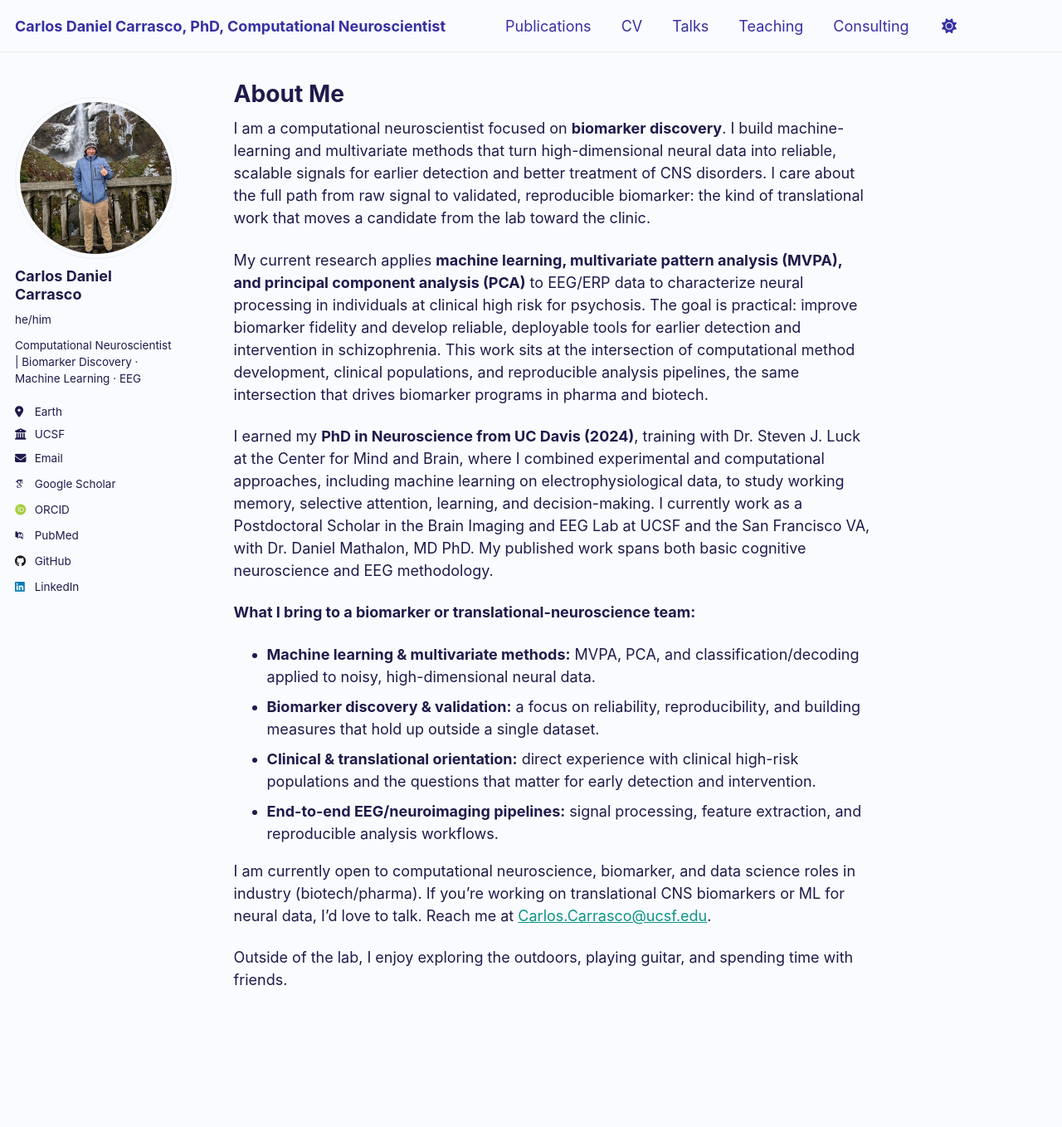
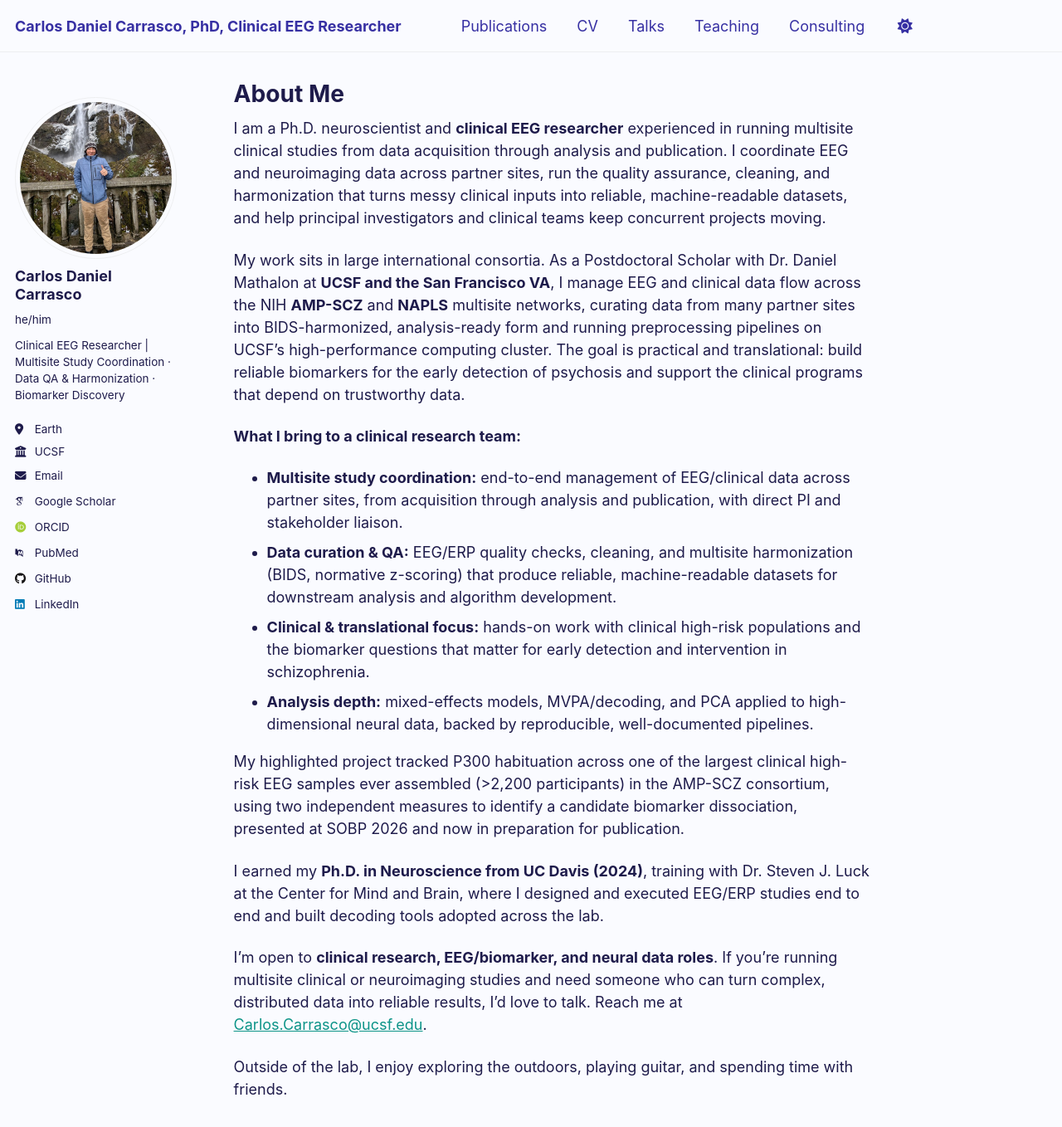
Before and after one commit to mojorisin24/mojorisin24.github.io, a Jekyll site: the page built from _pages/about.md, in a window 1280 px wide and 1400 px high. Shown: the top 1358 px of the window at 83% size. Built offline with Jekyll 4.4.1, drawn with Linux system fonts in a browser that asks for light colours; some web fonts are replaced.

Commit message:
updating ewebstire
talinorong to lcincia lresarcher

```diff
--- a/_config.yml
+++ b/_config.yml
@@ -9,10 +9,10 @@
 # Basic Site Settings
 locale                   : "en-US"
 site_theme               : "default"
-title                    : "Carlos Daniel Carrasco, PhD, Computational Neuroscientist"
+title                    : "Carlos Daniel Carrasco, PhD, Clinical EEG Researcher"
 title_separator          : "-"
 name                     : &name "Carlos Daniel Carrasco"
-description              : &description "Computational neuroscientist specializing in biomarker discovery, using machine learning, MVPA, and PCA on EEG/neural data to build scalable, translational CNS biomarkers."
+description              : &description "Ph.D. neuroscientist and clinical EEG researcher who runs multisite clinical studies from acquisition through analysis and publication, specializing in EEG/neuroimaging data coordination, QA, and harmonization for biomarker discovery."
 url                      : https://mojorisin24.github.io # the base hostname & protocol for your site e.g. "https://[your GitHub username].github.io" or if you already have some other page hosted on Github then use "https://[your GitHub username].github.io/[Your Repo Name]"
 baseurl                  : "" # the subpath of your site, e.g. "/blog"
 repository               : "academicpages/academicpages.github.io"
@@ -25,7 +25,7 @@ author:
   avatar           : "profile.png"
   name             : "Carlos Daniel Carrasco"
   pronouns         : "he/him"
-  bio              : "Computational Neuroscientist | Biomarker Discovery · Machine Learning · EEG"
+  bio              : "Clinical EEG Researcher | Multisite Study Coordination · Data QA & Harmonization · Biomarker Discovery"
   location         : "Earth"
   employer         : "UCSF"
   uri              : # URL
--- a/_pages/about.md
+++ b/_pages/about.md
@@ -7,19 +7,21 @@ redirect_from:
   - /about.html
 ---
 
-I am a computational neuroscientist focused on **biomarker discovery**. I build machine-learning and multivariate methods that turn high-dimensional neural data into reliable, scalable signals for earlier detection and better treatment of CNS disorders. I care about the full path from raw signal to validated, reproducible biomarker: the kind of translational work that moves a candidate from the lab toward the clinic.
+I am a Ph.D. neuroscientist and **clinical EEG researcher** experienced in running multisite clinical studies from data acquisition through analysis and publication. I coordinate EEG and neuroimaging data across partner sites, run the quality assurance, cleaning, and harmonization that turns messy clinical inputs into reliable, machine-readable datasets, and help principal investigators and clinical teams keep concurrent projects moving.
 
-My current research applies **machine learning, multivariate pattern analysis (MVPA), and principal component analysis (PCA)** to EEG/ERP data to characterize neural processing in individuals at clinical high risk for psychosis. The goal is practical: improve biomarker fidelity and develop reliable, deployable tools for earlier detection and intervention in schizophrenia. This work sits at the intersection of computational method development, clinical populations, and reproducible analysis pipelines, the same intersection that drives biomarker programs in pharma and biotech.
+My work sits in large international consortia. As a Postdoctoral Scholar with Dr. Daniel Mathalon at **UCSF and the San Francisco VA**, I manage EEG and clinical data flow across the NIH **AMP-SCZ** and **NAPLS** multisite networks, curating data from many partner sites into BIDS-harmonized, analysis-ready form and running preprocessing pipelines on UCSF's high-performance computing cluster. The goal is practical and translational: build reliable biomarkers for the early detection of psychosis and support the clinical programs that depend on trustworthy data.
 
-I earned my **PhD in Neuroscience from UC Davis (2024)**, training with Dr. Steven J. Luck at the Center for Mind and Brain, where I combined experimental and computational approaches, including machine learning on electrophysiological data, to study working memory, selective attention, learning, and decision-making. I currently work as a Postdoctoral Scholar in the Brain Imaging and EEG Lab at UCSF and the San Francisco VA, with Dr. Daniel Mathalon, MD PhD. My published work spans both basic cognitive neuroscience and EEG methodology.
+**What I bring to a clinical research team:**
 
-**What I bring to a biomarker or translational-neuroscience team:**
+- **Multisite study coordination:** end-to-end management of EEG/clinical data across partner sites, from acquisition through analysis and publication, with direct PI and stakeholder liaison.
+- **Data curation & QA:** EEG/ERP quality checks, cleaning, and multisite harmonization (BIDS, normative z-scoring) that produce reliable, machine-readable datasets for downstream analysis and algorithm development.
+- **Clinical & translational focus:** hands-on work with clinical high-risk populations and the biomarker questions that matter for early detection and intervention in schizophrenia.
+- **Analysis depth:** mixed-effects models, MVPA/decoding, and PCA applied to high-dimensional neural data, backed by reproducible, well-documented pipelines.
 
-- **Machine learning & multivariate methods:** MVPA, PCA, and classification/decoding applied to noisy, high-dimensional neural data.
-- **Biomarker discovery & validation:** a focus on reliability, reproducibility, and building measures that hold up outside a single dataset.
-- **Clinical & translational orientation:** direct experience with clinical high-risk populations and the questions that matter for early detection and intervention.
-- **End-to-end EEG/neuroimaging pipelines:** signal processing, feature extraction, and reproducible analysis workflows.
+My highlighted project tracked P300 habituation across one of the largest clinical high-risk EEG samples ever assembled (>2,200 participants) in the AMP-SCZ consortium, using two independent measures to identify a candidate biomarker dissociation, presented at SOBP 2026 and now in preparation for publication.
 
-I am currently open to computational neuroscience, biomarker, and data science roles in industry (biotech/pharma). If you're working on translational CNS biomarkers or ML for neural data, I'd love to talk. Reach me at [Carlos.Carrasco@ucsf.edu](mailto:Carlos.Carrasco@ucsf.edu).
+I earned my **Ph.D. in Neuroscience from UC Davis (2024)**, training with Dr. Steven J. Luck at the Center for Mind and Brain, where I designed and executed EEG/ERP studies end to end and built decoding tools adopted across the lab.
+
+I'm open to **clinical research, EEG/biomarker, and neural data roles**. If you're running multisite clinical or neuroimaging studies and need someone who can turn complex, distributed data into reliable results, I'd love to talk. Reach me at [Carlos.Carrasco@ucsf.edu](mailto:Carlos.Carrasco@ucsf.edu).
 
 Outside of the lab, I enjoy exploring the outdoors, playing guitar, and spending time with friends.
```
Also changed, not shown: _pages/consulting.md (+6 -6 lines), _pages/cv.md (+5 -4 lines).
